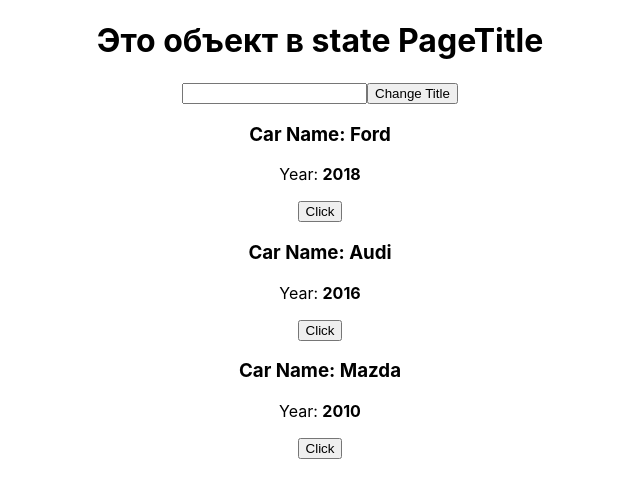
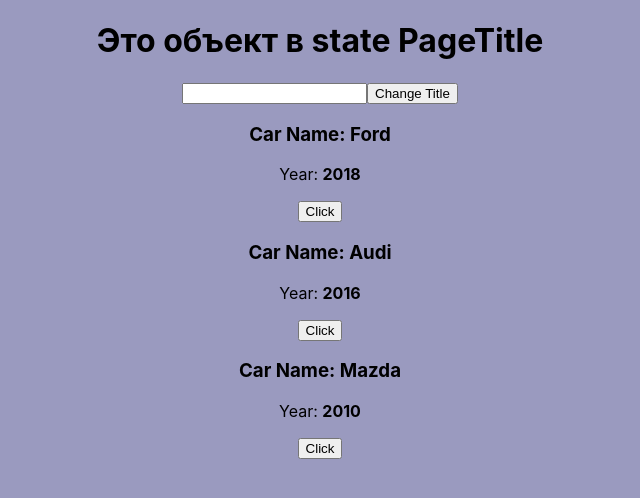
Before and after one commit to AdekWHATT/my-app, a React (Create React App) app: page / in a window 1280 px wide. Shown: the top 498 px of the page, without its empty margins (320-960 px from the left). Built offline with nearby package versions, Linux system fonts and the light colour scheme.

Commit message:
изменил цвет фонового изображения, да и в принципе все

```diff
--- a/src/App.css
+++ b/src/App.css
@@ -0,0 +1,3 @@
+body {
+    background-color: #9a9abf;
+}
--- a/src/Car/Car.js
+++ b/src/Car/Car.js
@@ -3,6 +3,7 @@
         <h3>Car Name: {props.name}</h3>
         <p>Year: <strong>{props.year}</strong></p>
         <button onClick={props.onChangeTitle}>Click</button>
+
     </div>
 )
 
```
Also changed, not shown: src/App.js (line endings or trailing spaces).
